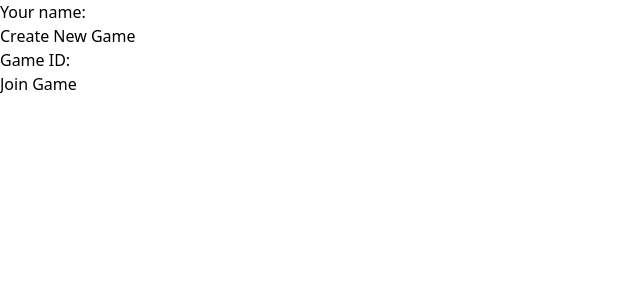
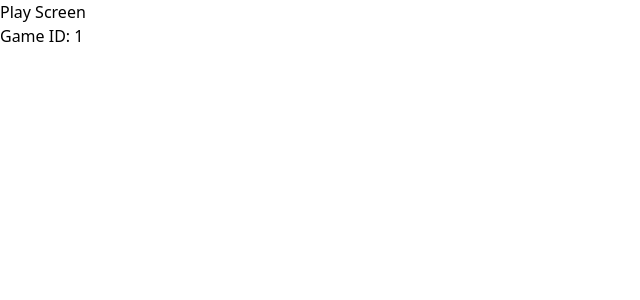
Before and after one commit to hwabis/soosh-ego, a React (Vite) app in the folder SooshEgoClient/: page /play/1 in a window 1280 px wide. Shown: the top 300 px of the page, without its empty margins (0-640 px from the left). Built offline with nearby package versions, Linux system fonts and the light colour scheme.

Commit message:
route to play screen after room creation

```diff
--- a/SooshEgoClient/package.json
+++ b/SooshEgoClient/package.json
@@ -11,7 +11,8 @@
   },
   "dependencies": {
     "react": "^18.3.1",
-    "react-dom": "^18.3.1"
+    "react-dom": "^18.3.1",
+    "react-router-dom": "^7.0.1"
   },
   "devDependencies": {
     "@eslint/js": "^9.13.0",
--- a/SooshEgoClient/src/App.tsx
+++ b/SooshEgoClient/src/App.tsx
@@ -1,11 +1,17 @@
+import { BrowserRouter as Router, Routes, Route } from 'react-router-dom';
+
 import GameLobby from './components/GameLobby';
+import PlayScreen from './components/PlayScreen';
 
 function App() {
   return (
-    <div>
-      <GameLobby />
-    </div>
-  )
+    <Router>
+      <Routes>
+        <Route path="/" element={<GameLobby />} />
+        <Route path="/play/:gameId" element={<PlayScreen />} />
+      </Routes>
+    </Router>
+  );
 }
 
-export default App
+export default App;
--- a/SooshEgoClient/src/components/GameLobby.tsx
+++ b/SooshEgoClient/src/components/GameLobby.tsx
@@ -1,14 +1,17 @@
 import { useState } from "react";
+import { useNavigate } from "react-router-dom";
 
 const GameLobby = () => {
   const [playerName, setPlayerName] = useState('');
+  const [createdGameId, setCreatedGameId] = useState('');
   // todo entered game id
-  const [createdGameId, setCreatedGameId] = useState('');
   const [errorMessage, setErrorMessage] = useState('');
+
+  const navigate = useNavigate();
 
   const handleCreateGame = async () => {
     try {
-      const response = await fetch('https://localhost:5001/api/gamelobby/create', { // todo local vs env links ???
+      const response = await fetch('https://localhost:5001/api/gamelobby/create', { // todo local, production, environment variables ???
         method: 'POST',
         headers: {
           'Content-Type': 'application/json',
@@ -25,8 +28,7 @@ const GameLobby = () => {
       const newGameId = await response.json();
       setCreatedGameId(newGameId);
       setErrorMessage('');
-      console.log(newGameId); //
-      // todo go to play screen using createdGameId, on play screen connect websocket and join
+      navigate(`/play/${newGameId}`);
     } catch (error) {
       setErrorMessage(String(error));
     }
--- /dev/null
+++ b/SooshEgoClient/src/components/PlayScreen.tsx
@@ -0,0 +1,14 @@
+import { useParams } from "react-router-dom";
+
+const PlayScreen = () => {
+  const { gameId } = useParams();
+
+  return (
+    <div>
+      <h1>Play Screen</h1>
+      <p>Game ID: {gameId}</p>
+    </div>
+  );
+}
+
+export default PlayScreen;
```
Also changed, not shown: 1 other file (tests, documents, lock files or other folders).
